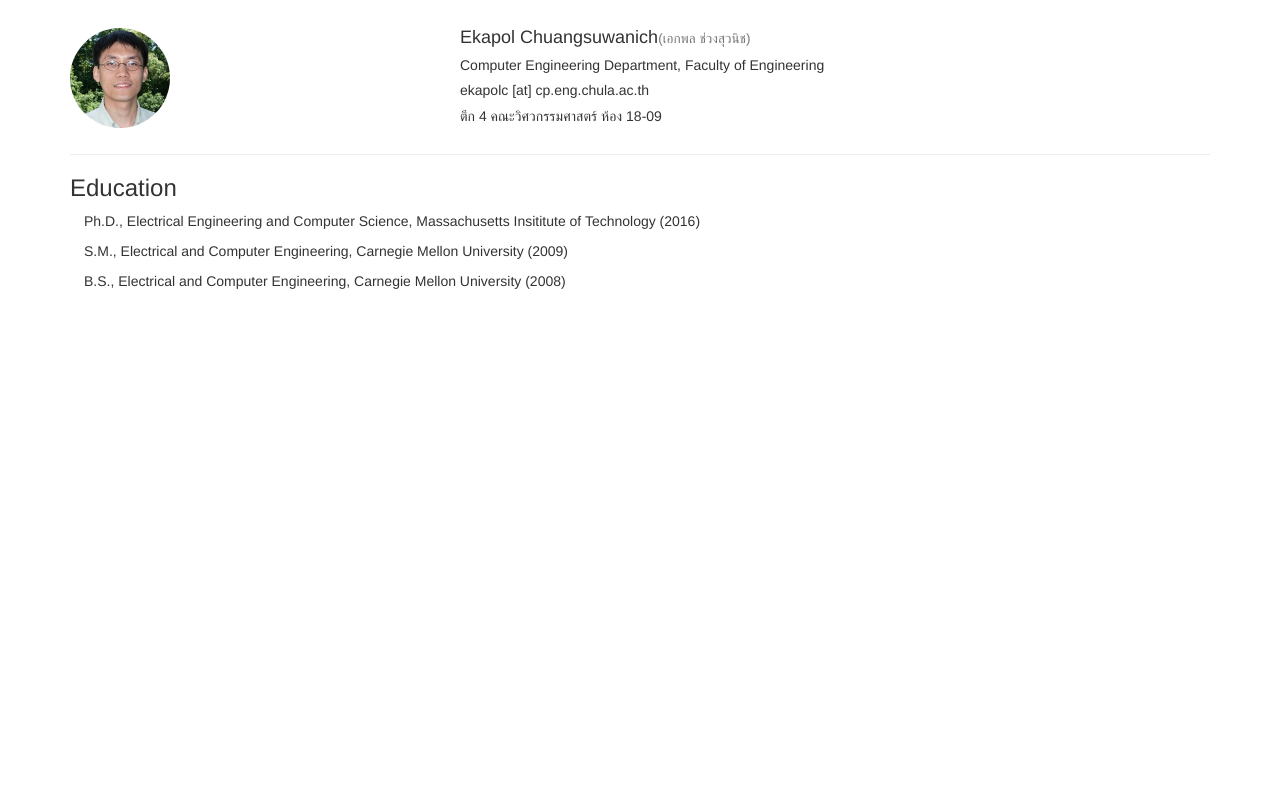
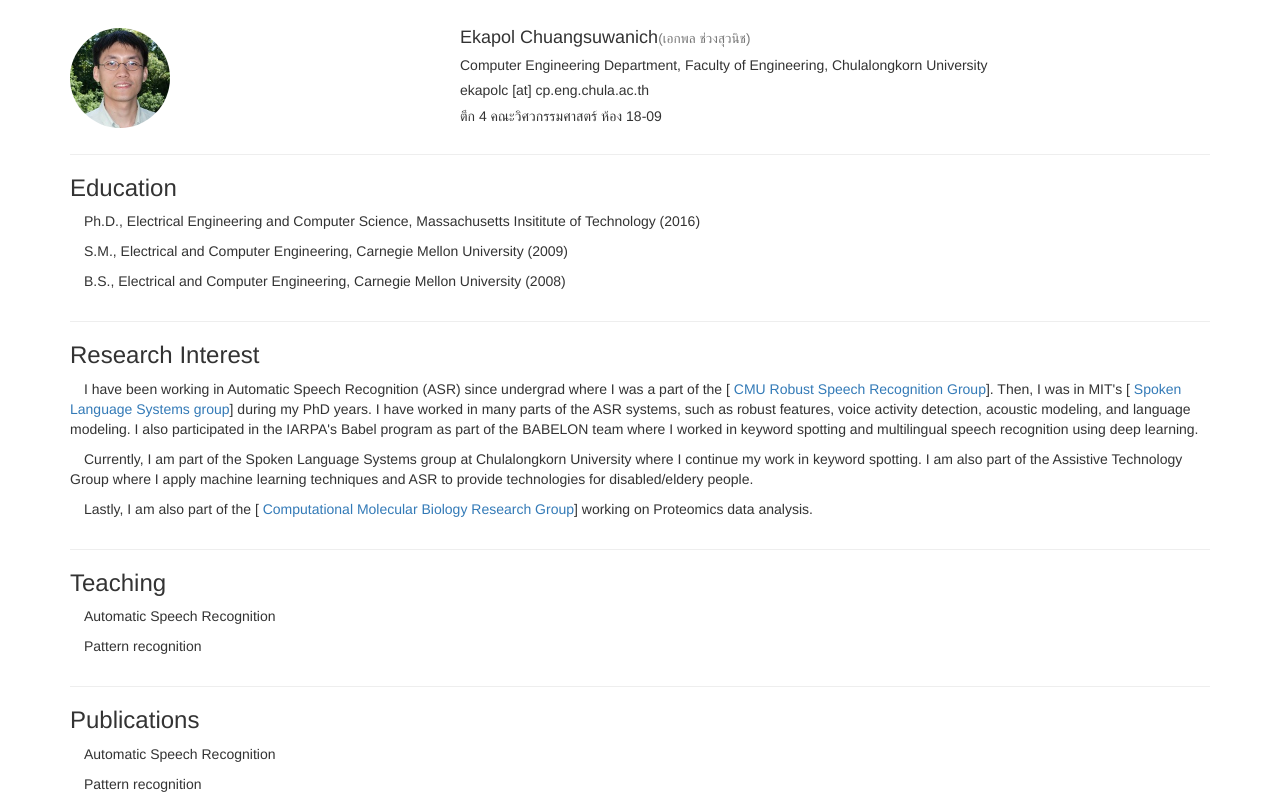
Before and after one commit to ekapolc/ekapolc.github.io, a plain HTML site: page m.index.html in a window 1280 px wide. Shown: the part 54-858 px from the top of the page. Before the commit the page ends 800 px from the top, so only its background shows below. Drawn offline with nearby package versions, Linux system fonts and the light colour scheme.

Commit message:
Update content.index.html

```diff
--- a/content/content.index.html
+++ b/content/content.index.html
@@ -8,7 +8,7 @@
 	    </div>
 	    <div class="col-xs-8">
 	      <h4>Ekapol Chuangsuwanich<small>(เอกพล ช่วงสุวนิช)</small></h4>
-	      <h5>Computer Engineering Department, Faculty of Engineering</h5>
+	      <h5>Computer Engineering Department, Faculty of Engineering, Chulalongkorn University</h5>
           <h5>ekapolc [at] cp.eng.chula.ac.th</h5>
 		    <h5>ตึก 4 คณะวิศวกรรมศาสตร์ ห้อง 18-09</h5>
 	    </div>
@@ -24,3 +24,37 @@
 	  <p>&emsp;B.S., Electrical and Computer Engineering, Carnegie Mellon University (2008)</p>
 	    </div>
 </div><!-- /.row -->
+
+
+	  <!-- RESEARCH INTEREST -->
+      <div class="row">
+	  	<div class="col-xs-12">
+	  	  <hr />
+	  	  <h3>Research Interest</h3>
+		  <p>&emsp;I have been working in Automatic Speech Recognition (ASR) since undergrad where I was a part of the [<a href="http://www.cs.cmu.edu/~robust/" target="_blank"> CMU Robust Speech Recognition Group</a>].
+			  Then, I was in MIT's [<a href="https://groups.csail.mit.edu/sls/" target="_blank"> Spoken Language Systems group</a>] during my PhD years. I have worked in many parts of the ASR systems, such as robust features, voice activity detection, acoustic modeling, and language modeling. I also participated in the IARPA's Babel program as part of the BABELON team where I worked in keyword spotting and multilingual speech recognition using deep learning.</p>
+		  <p>&emsp;Currently, I am part of the Spoken Language Systems group at Chulalongkorn University where I continue my work in keyword spotting. I am also part of the Assistive Technology Group where I apply machine learning techniques and ASR to provide technologies for disabled/eldery people.</p>
+		  <p>&emsp;Lastly, I am also part of the [<a href="https://cucmb.github.io" target="_blank"> Computational Molecular Biology Research Group</a>] working on Proteomics data analysis.</p>
+	  	</div>
+</div><!-- /.row -->
+
+
+	  <!-- Teaching -->
+      <div class="row">
+	  	<div class="col-xs-12">
+	  	  <hr />
+	  	  <h3>Teaching</h3>
+		  <p>&emsp;Automatic Speech Recognition</p>
+		  <p>&emsp;Pattern recognition</p>
+	  	</div>
+</div><!-- /.row -->
+
+	  <!-- Publications -->
+      <div class="row">
+	  	<div class="col-xs-12">
+	  	  <hr />
+	  	  <h3>Publications</h3>
+		  <p>&emsp;Automatic Speech Recognition</p>
+		  <p>&emsp;Pattern recognition</p>
+	  	</div>
+</div><!-- /.row -->
```
